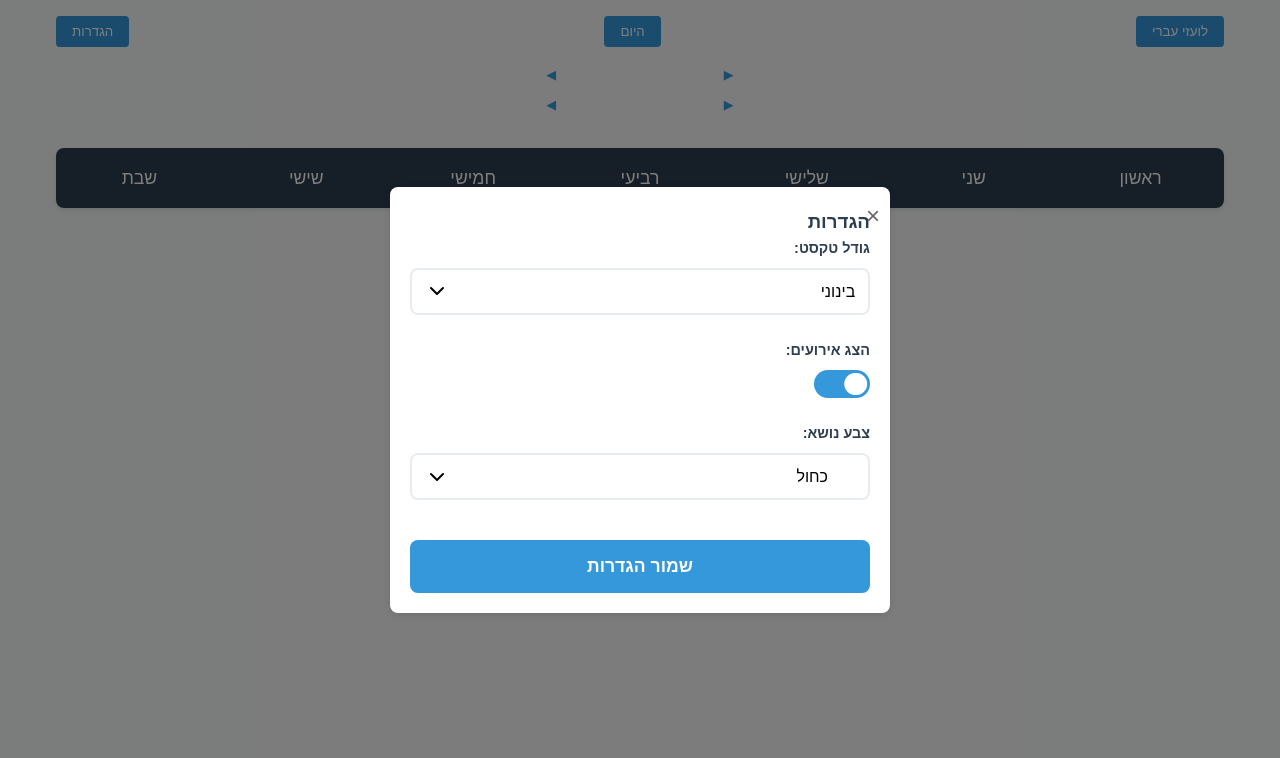
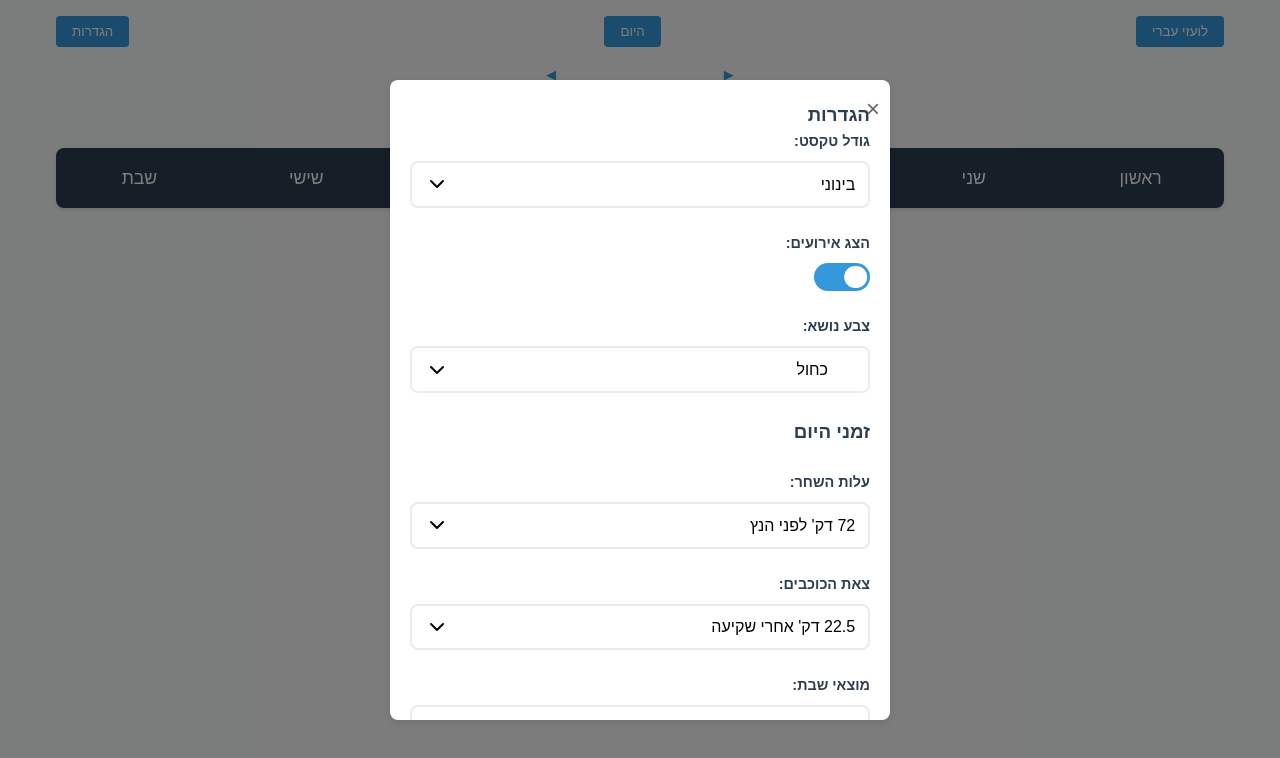
Before and after one commit to AdiSegev/MevoChoronCalendar, a website built with Vite: page index.html in a window 1280 px wide. Both pictures are taken after a click on the button "הגדרות". Built offline with nearby package versions, Linux system fonts and the light colour scheme; a web font is replaced by a local one; what @hebcal/core would draw is missing.

Commit message:
feat: Add customizable time settings
Added new time-related settings to the settings modal:
- Added 'Time Settings' header
- Added Dawn time options (72/90 minutes before sunrise)
- Added Stars Out time options (14/22.5/24 minutes after sunset)
- Added Havdalah time options (regular/Hazon Ish)
- Updated README with new settings documentation

```diff
--- a/index.html
+++ b/index.html
@@ -87,6 +87,34 @@
                             <option value="orange">כתום</option>
                         </select>
                     </div>
+
+                    <h3 class="settings-section-header">זמני היום</h3>
+
+                    <div class="setting-item">
+                        <label for="alotHashachar">עלות השחר:</label>
+                        <select id="alotHashachar" name="alotHashachar">
+                            <option value="72" selected>72 דק' לפני הנץ</option>
+                            <option value="90">90 דק' לפני הנץ</option>
+                        </select>
+                    </div>
+
+                    <div class="setting-item">
+                        <label for="tzeit">צאת הכוכבים:</label>
+                        <select id="tzeit" name="tzeit">
+                            <option value="14">14 דק' אחרי שקיעה</option>
+                            <option value="22.5" selected>22.5 דק' אחרי שקיעה</option>
+                            <option value="24">24 דק' אחרי שקיעה</option>
+                        </select>
+                    </div>
+
+                    <div class="setting-item">
+                        <label for="motzash">מוצאי שבת:</label>
+                        <select id="motzash" name="motzash">
+                            <option value="regular" selected>רגיל</option>
+                            <option value="chazon">חזו"א</option>
+                        </select>
+                    </div>
+
                     <div class="setting-item">
                         <button type="submit" class="save-btn">שמור הגדרות</button>
                     </div>
```
Also changed, not shown: README.md.
